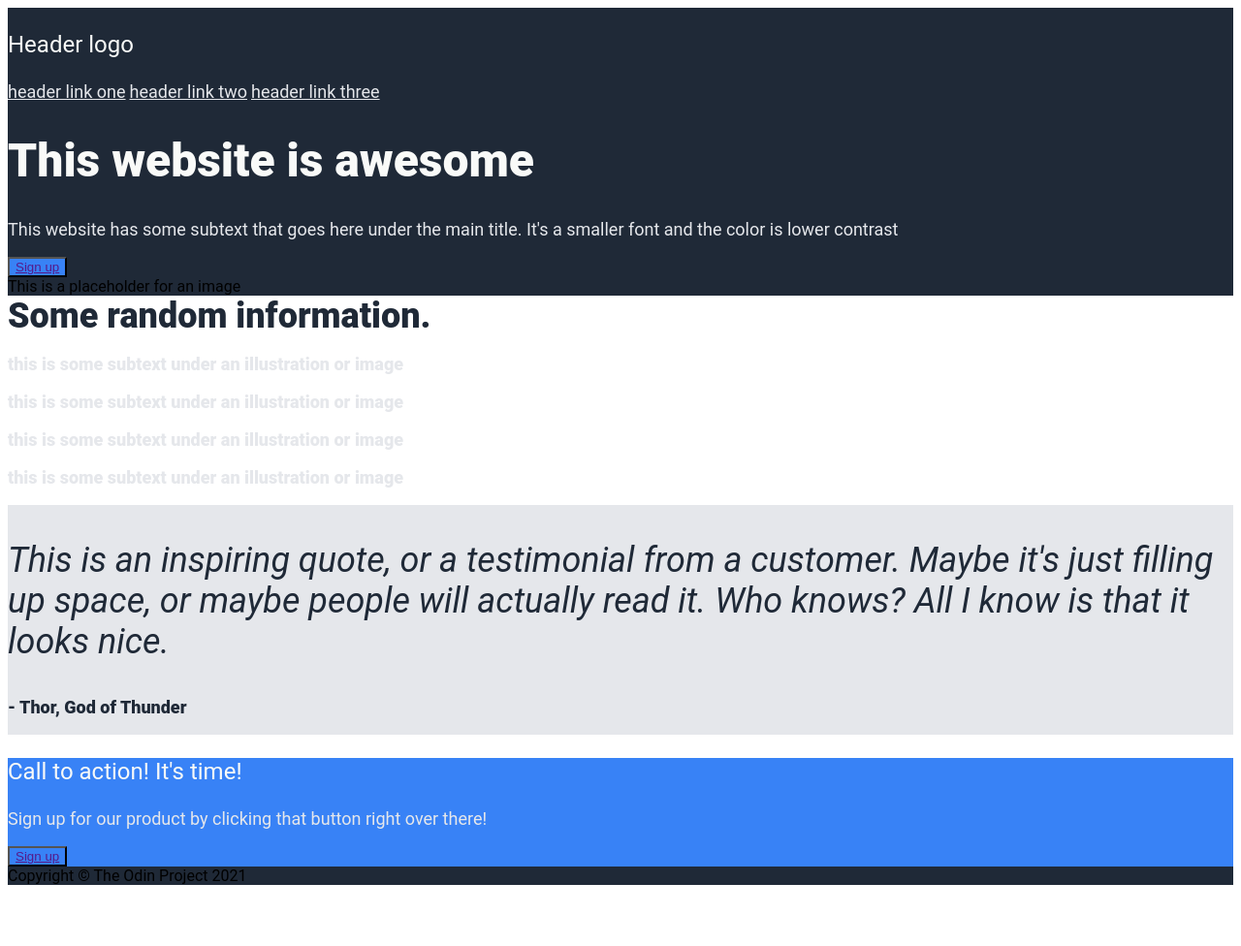
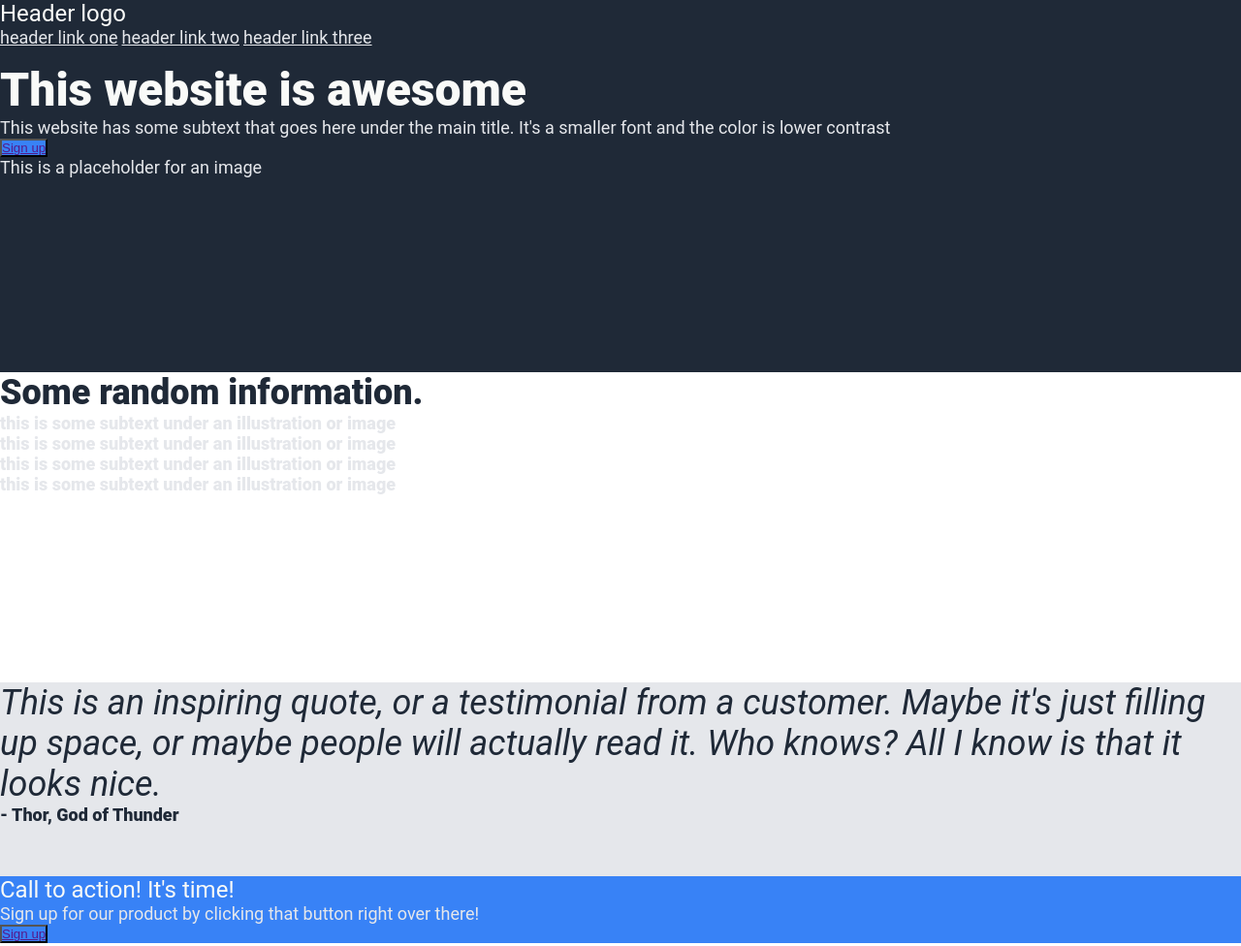
Before and after one commit to Karjeje/css-project, a plain HTML site: page index.html in a window 1280 px wide. Shown: the top 976 px of the page at 97% size. Before the commit the page ends 921 px from the top, so only its background shows below. Drawn offline with Linux system fonts and the light colour scheme.

Commit message:
Solve the viewport issue with min-height
If the whole webpage was to be seen in the viewport, each section would become too compact, so i added min-height to each section and now the webpage needs to be scrolled in order to see the whole page, but the overall outlook on the page is better

```diff
--- a/styles.css
+++ b/styles.css
@@ -1,3 +1,12 @@
+* {
+    margin: 0;
+    padding: 0;
+}
+
+html, body {
+    height: 100%;
+}
+
 body {
     display: flex;
     flex-direction: column;
@@ -10,21 +19,24 @@ header, footer {
 
 .hero {
     background-color: #1F2937;
+    min-height: 40vh;
 }
 
 .information {
     font-size: 36px;
     color: #1F2937;
     font-weight: 900;
+    min-height: 40vh;
 }
 
-.subtext, header a {
+.subtext, header a, .hero-placeholder {
     font-size: 18px;
     color: #E5E7EB
 }
 
 .quote-container {
     background-color: #E5E7EB;
+    min-height: 25vh;
 }
 
 .quote {
@@ -53,3 +65,15 @@ button, .blue {
     color: #1F2937;
     font-weight: 900;
 }
+
+header {
+    min-height: 8vh;
+}
+
+footer {
+    min-height: 8vh;
+}
+
+.calltoaction {
+    min-height: 25vh;
+}
```
